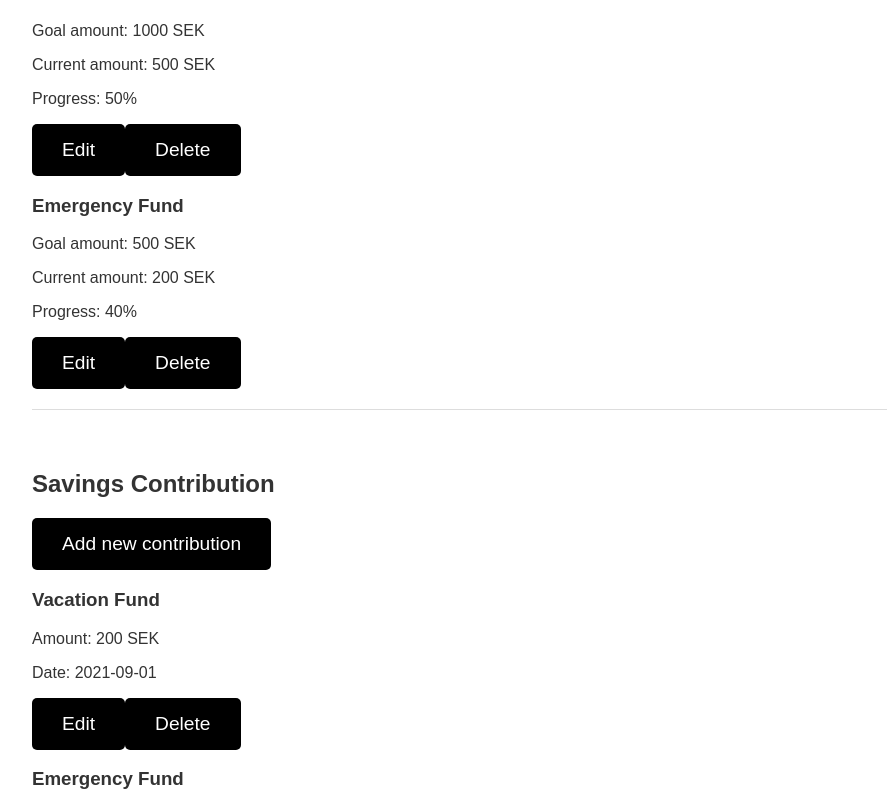
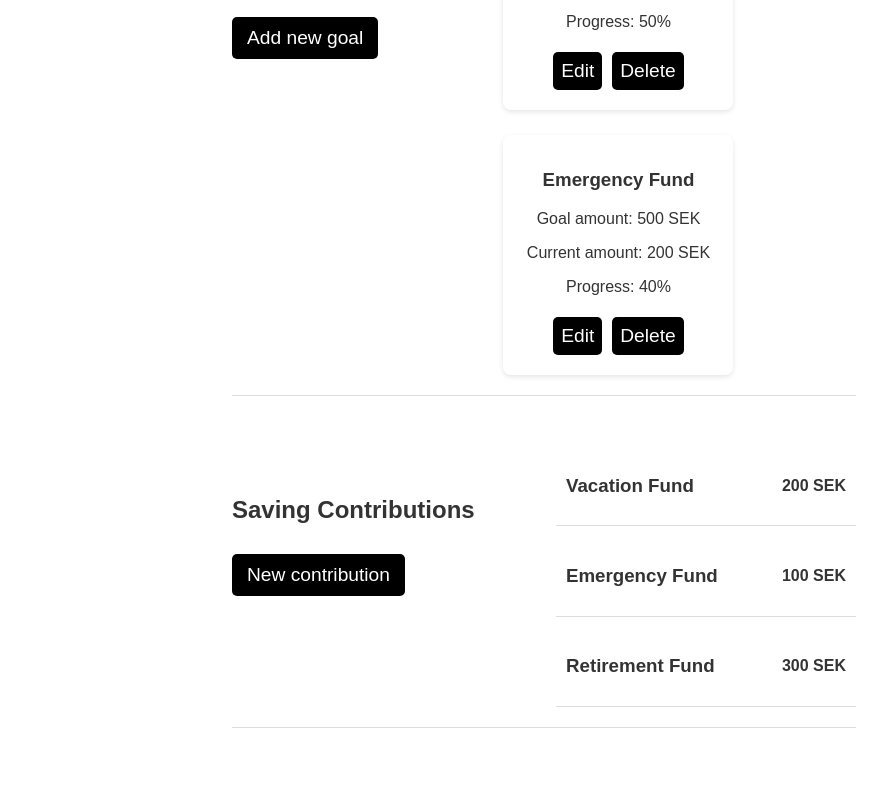
Before and after one commit to RogeSocial/FinTrackr, a React (Vite) app: page /savings in a window 1280 px wide. Shown: the part 350-1141 px from the top of the page, without its empty margins (96-983 px from the left). Built offline with nearby package versions, Linux system fonts and the light colour scheme.

Commit message:
added styling and navigation to savings page

```diff
--- a/src/components/Footer.jsx
+++ b/src/components/Footer.jsx
@@ -9,7 +9,7 @@ function Footer() {
       <ul className="footer-links">
         <li><Link to="/dashboard">Dashboard</Link></li>
         <li><Link to="/expenses">Expenses</Link></li>
-        <li><Link to="/">Savings</Link></li>
+        <li><Link to="/savings">Savings</Link></li>
         <li><Link to="/">Investments</Link></li>
       </ul>
     </footer>
--- a/src/components/Navbar.jsx
+++ b/src/components/Navbar.jsx
@@ -9,7 +9,7 @@ function Navbar() {
         <ul className="nav-links">
           <li><Link to="/dashboard">Dashboard</Link></li>
           <li><Link to="/expenses">Expenses</Link></li>
-          <li><Link to="/">Savings</Link></li>
+          <li><Link to="/savings">Savings</Link></li>
           <li><Link to="/">Investments</Link></li>
         </ul>
         {/* based on state if logged in or not coming in the future <ul>
--- a/src/pages/SavingsPage.jsx
+++ b/src/pages/SavingsPage.jsx
@@ -1,12 +1,46 @@
+import { useState } from "react";
+import "../styling/Savings.css";
+
 function Savings() {
-    return(
-        <div className="dashboard-container">
+
+    const [contributions, setContributions] = useState([
+        { id: 1, fund: "Vacation Fund", amount: 200 },
+        { id: 2, fund: "Emergency Fund", amount: 100 },
+        { id: 3, fund: "Retirement Fund", amount: 300 },
+        { id: 4, fund: "Vacation Fund", amount: 150 }, // Äldre bidrag
+    ]);
+
+    const [showForm, setShowForm] = useState(false);
+    const [newFund, setNewFund] = useState("");
+    const [newAmount, setNewAmount] = useState("");
+
+    const savingGoals = ["Vacation Fund", "Emergency Fund", "Retirement Fund"];
+
+    const handleAddContribution = () => {
+        if (newFund && newAmount) {
+            const newContribution = {
+                id: contributions.length + 1,
+                fund: newFund,
+                amount: parseInt(newAmount),
+            };
+
+            setContributions([newContribution, ...contributions]); // Lägger till det nya bidraget i början
+            setShowForm(false);
+            setNewFund("");
+            setNewAmount("");
+        }
+    };
+
+  return (
+    <div className="savings-container">
       <h1>Savings</h1>
 
       {/* Savings goals */}
-            <section className="dashboard-section">
+      <section className="savings-section">
+        <div className="savings-header">
           <h2>Saving Goals</h2>
           <button className="add-goal-btn">Add new goal</button>
+        </div>
         <div className="goal-container">
           <div className="goal-card">
             <h3>Vacation Fund</h3>
@@ -28,28 +62,44 @@ function Savings() {
       </section>
 
  {/* Savings Contribution */}
-            <section className="dashboard-section">
-                <h2>Savings Contribution</h2>
-                <button className="add-contribution-btn">Add new contribution</button>
+ <section className="savings-section">
+                <div className="savings-header">
+                    <h2>Saving Contributions</h2>
+                    <button className="add-goal-btn" onClick={() => setShowForm(!showForm)}>
+                        {showForm ? "Close" : "New contribution"}
+                    </button>
+                </div>
+
+                {showForm && (
+                    <div className="contribution-form">
+                        <select value={newFund} onChange={(e) => setNewFund(e.target.value)}>
+                            <option value="">Select saving goal</option>
+                            {savingGoals.map((goal, index) => (
+                                <option key={index} value={goal}>{goal}</option>
+                            ))}
+                        </select>
+                        <input
+                            type="number"
+                            placeholder="Amount (SEK)"
+                            value={newAmount}
+                            onChange={(e) => setNewAmount(e.target.value)}
+                        />
+                        <button onClick={handleAddContribution}>Add</button>
+                    </div>
+                )}
+
+                {/* Shows last 3 contributions */}
                 <div className="contribution-container">
-                    <div className="contribution-card">
-                        <h3>Vacation Fund</h3>
-                        <p>Amount: 200 SEK</p>
-                        <p>Date: 2021-09-01</p>
-                        <button className="edit-contribution-btn">Edit</button>
-                        <button className="delete-contribution-btn">Delete</button>
+                    {contributions.slice(0, 3).map((contribution) => (
+                        <div key={contribution.id} className="contribution-card">
+                            <h3>{contribution.fund}</h3>
+                            <p>{contribution.amount} SEK</p>
                         </div>
-                    <div className="contribution-card">
-                        <h3>Emergency Fund</h3>
-                        <p>Amount: 100 SEK</p>
-                        <p>Date: 2021-09-01</p>
-                        <button className="edit-contribution-btn">Edit</button>
-                        <button className="delete-contribution-btn">Delete</button>
-                    </div>
+                    ))}
                 </div>
             </section>
         </div>
-    )
+  );
 }
 
 export default Savings;
--- /dev/null
+++ b/src/styling/Savings.css
@@ -0,0 +1,100 @@
+.savings-container {
+    width: 80%;
+    margin: 0 auto;
+    font-family: Arial, sans-serif;
+}
+
+.savings-container h1 {
+    text-align: center;
+    margin: 50px 0;
+}
+
+.savings-section {
+    display: flex;
+    align-items: flex-start;
+    justify-content: space-between;
+    margin-bottom: 20px;
+    padding: 20px 0;
+    border-bottom: 1px solid #ddd;
+    margin-left: 200px;
+    margin-right: 200px;
+}
+
+.savings-header {
+    display: flex;
+    flex-direction: column;
+    align-items: flex-start;
+    gap: 10px;
+    margin-top: 40px;
+}
+
+.add-goal-btn {
+    padding: 10px 15px;
+    color: white;
+    border: none;
+    cursor: pointer;
+    border-radius: 5px;
+}
+
+.goal-container {
+    display: flex;
+    justify-content: center;
+    gap: 25px;
+    flex-wrap: wrap;
+}
+
+.goal-card {
+    width: 200px;
+    padding: 15px;
+    background: white;
+    border-radius: 8px;
+    box-shadow: 0 2px 5px rgba(0, 0, 0, 0.1);
+    text-align: center;
+}
+
+.edit-goal-btn, .delete-goal-btn {
+    margin: 5px;
+    padding: 8px;
+    border: none;
+    cursor: pointer;
+    border-radius: 5px;
+}
+
+.contribution-form {
+    display: flex;
+    flex-direction: column;
+    gap: 10px;
+    margin-top: 10px;
+}
+
+.contribution-form select,
+.contribution-form input {
+    padding: 8px;
+    border: 1px solid #ccc;
+    border-radius: 5px;
+}
+
+.contribution-form button {
+    padding: 10px;
+    color: white;
+    border: none;
+    cursor: pointer;
+    border-radius: 5px;
+}
+
+.contribution-container {
+    display: flex;
+    flex-direction: column;
+    gap: 10px;
+    width: 300px;
+    margin-top: 10px;
+}
+
+.contribution-card {
+    padding: 10px;
+    display: flex;
+    justify-content: space-between;
+    align-items: center;
+    font-weight: bold;
+    border-bottom: 1px solid #ddd;
+}
```
Lines whose indentation alone changed are shown as unchanged.
